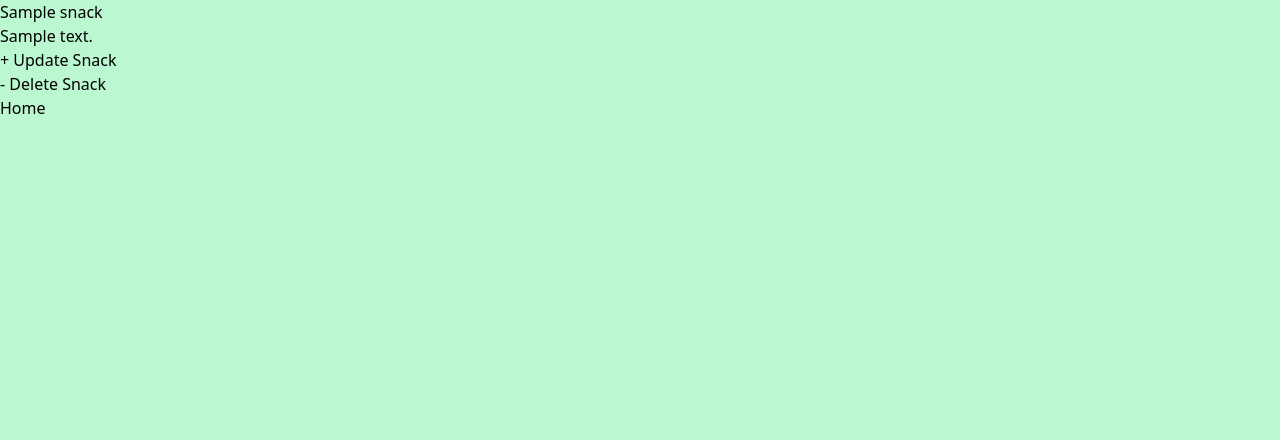
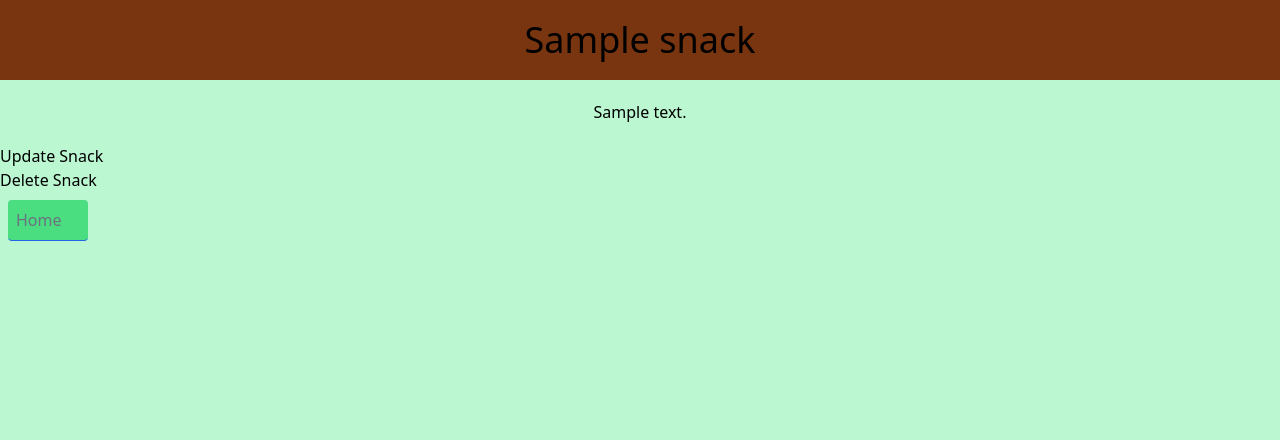
Before and after one commit to DennisDeV7/snacks-crud, a Django app: template templates/snack_detail.html in a window 1280 px wide. Shown: the top 440 px of the page. Run offline with Django 3.2, Linux system fonts and the light colour scheme; the template is opened without the code that fills it: most values are stand-ins (such as "Sample title", 1, 10 or a date in 2020); some libraries are stand-ins or nearby versions.

Commit message:
adding more styling

```diff
--- a/templates/snack_detail.html
+++ b/templates/snack_detail.html
@@ -1,10 +1,10 @@
 {% extends 'base.html' %}
 
 {% block content %}
-  <h2>{{ snack.title }}</h2>
-  <p>{{ snack.description }}</p>
-  <a href="{% url 'snack_update' snack.pk %}">+ Update Snack</a>
-  <a href="{% url 'snack_delete' snack.pk %}">- Delete Snack</a>
-  <a href="{% url 'snack_list' %}">Home</a>
+  <h2 class="bg-amber-900 text-center text-4xl p-5">{{ snack.title }}</h2>
+  <p class="text-center p-5">{{ snack.description }}</p>
+  <a class="hover:text-white"href="{% url 'snack_update' snack.pk %}">Update Snack</a>
+  <a class="hover:text-white"href="{% url 'snack_delete' snack.pk %}">Delete Snack</a>
+  <a class="bg-green-400 text-gray-500 hover:text-white border-blue-600 border-b p-2 m-2 rounded w-20"href="{% url 'snack_list' %}">Home</a>
 
 {% endblock content %}
--- a/templates/snack_update.html
+++ b/templates/snack_update.html
@@ -1,11 +1,11 @@
 {% extends 'base.html' %}
 
 {% block content %}
-  <h1>Update Page<h1>
-  <form action="" method="post">
+  <h1 class="bg-amber-900 text-center text-4xl p-5">Update Page<h1>
+  <form class="text-center border-green-600"action="" method="post">
     {% csrf_token %}
     {{ form.as_p }}
-    <input type="submit" value="SAVE">
+    <input class="bg-green-400 text-gray-500 hover:text-white border-blue-600 border-b p-2 m-2 rounded w-20" type="submit" value="SAVE">
   </form>
 
 {% endblock content %}
```
Also changed, not shown: db.sqlite3.
